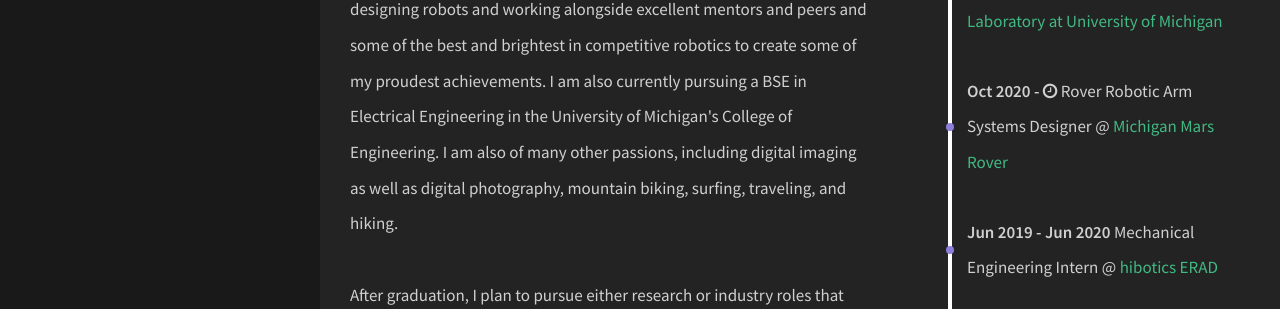
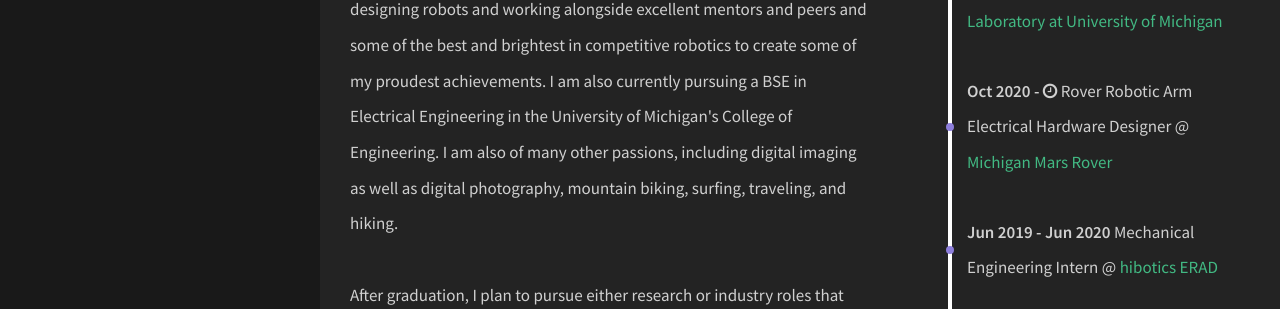
Before and after one commit to uynitsuj/uynitsuj.github.io, a Jekyll site: the page built from about.html, in a window 1280 px wide. Shown: the part 708-1017 px from the top of the page. Built offline with Jekyll 4.4.1, drawn with Linux system fonts in a browser that asks for light colours; nearby versions of some CDN libraries.

Commit message:
Update careers.yml

```diff
--- a/_data/index/careers.yml
+++ b/_data/index/careers.yml
@@ -9,7 +9,7 @@
 - name: Michigan Mars Rover
   link: https://mrover.org/
   date: Oct 2020 - <i class="fa fa-clock-o" aria-hidden="true" title="Until Now"></i>
-  job: Rover Robotic Arm Systems Designer
+  job: Rover Robotic Arm Electrical Hardware Designer
 
 - name: hibotics ERAD
   link: https://www.hibotics.com/
```
